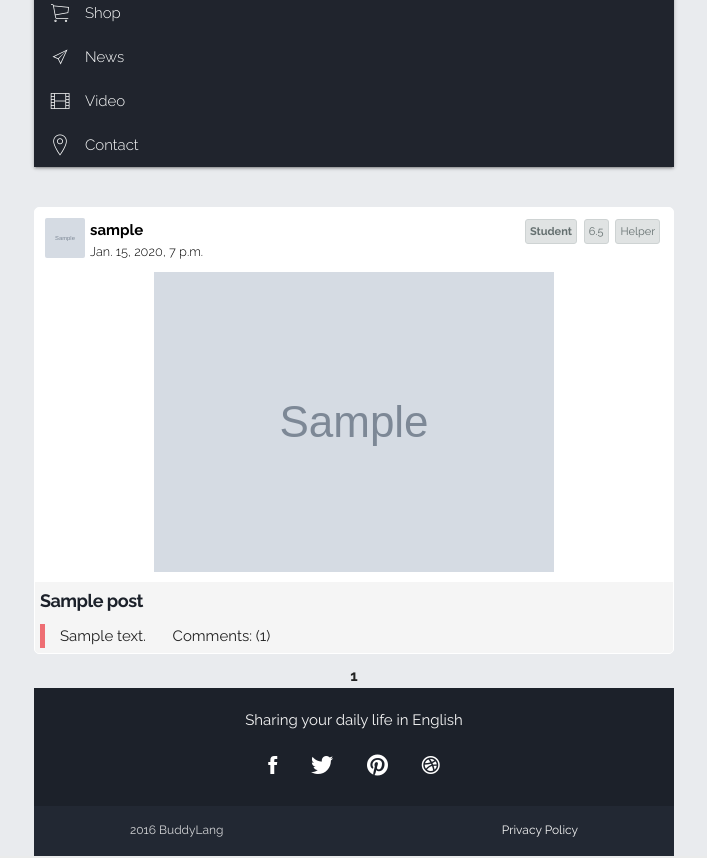
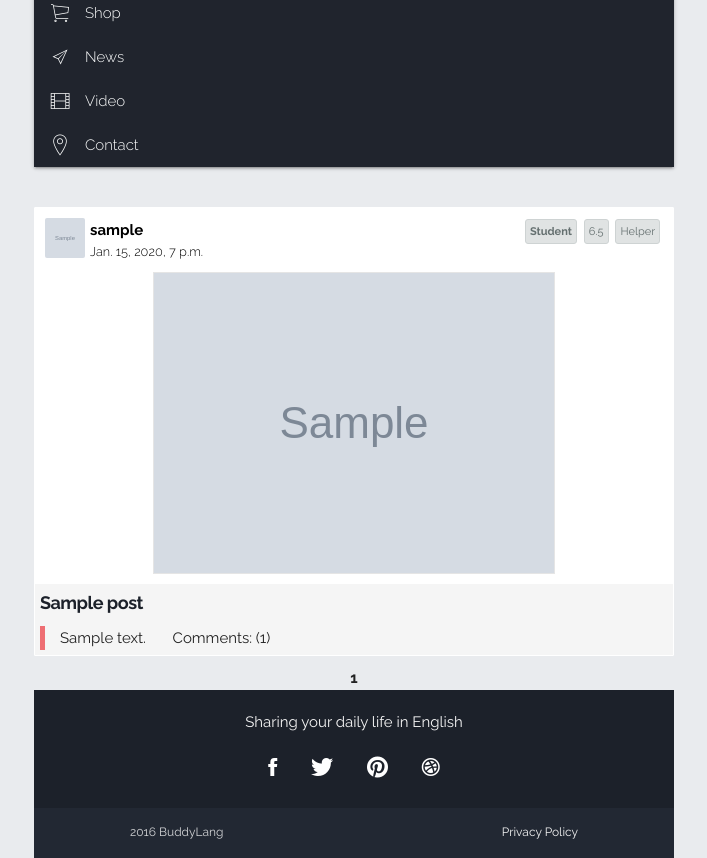
Before and after one commit to jujbob/my-first-blog, a Django app: page / in a window 1280 px wide. Shown: the part 496-1354 px from the top of the page, without its empty margins (286-993 px from the left). Run offline with Django 3.2, Linux system fonts and the light colour scheme; tables that the repository leaves empty hold one stand-in row (values such as "Sample post"); grey boxes marked "Sample" are stand-in pictures; some libraries are stand-ins or nearby versions.

Commit message:
changing profile image

```diff
--- a/WebApps/static/css/style.css
+++ b/WebApps/static/css/style.css
@@ -1201,10 +1201,11 @@ textarea.materialize-textarea {
 
 /* Card */
 .card {
-  margin: 0 0 1rem 0;
-  border-radius: 0;
-  box-shadow: none;
-  overflow: auto;
+    margin: 0 0 1rem 0;
+    border-radius: 0;
+    box-shadow: none;
+    overflow: auto;
+    border: 1px solid rgba(0, 0, 0, .1);
 }
 .card .media-top-object {
   padding: 1rem;
@@ -1245,6 +1246,12 @@ textarea.materialize-textarea {
 }
 .card .image {
   position: relative;
+}
+.card .content-image {
+    position: relative;
+    width: auto;
+    margin: 0 auto;
+    border: 1px solid rgba(0, 0, 0, .1);
 }
 
 /* Gallery Card */
--- a/WebApps/templates/blog/post_detail.html
+++ b/WebApps/templates/blog/post_detail.html
@@ -22,7 +22,7 @@
                     <div class="swiper-wrapper" style="margin: auto;" >
                         {% for resource in post.resources.all %}
                             <div class="swiper-slide">
-                                <img style=" width: auto; margin: 0 auto;" src="/medias/{{ resource.image_file }}" alt="">
+                                <img style="width: auto; margin: 0 auto; border: 1px solid rgba(0, 0, 0, .1);" src="/medias/{{ resource.image_file }}" alt="">
                             </div>
                         {% endfor %}
                     </div>
--- a/WebApps/templates/blog/post_list.html
+++ b/WebApps/templates/blog/post_list.html
@@ -7,7 +7,7 @@
 
         {% for post in posts %}
 
-            <div class="card" style="border:1px solid white; border-radius: 5px">
+            <div class="card" style="border:1px solid white; border-radius: 1px">
                 <div class="header-hover m-10">
                     <a href="/auth/profile/{{ post.author.pk }}"><img class="avatar_left" style="float: left" src="/medias/{{ post.author.small_image_url }}" alt=""></a>
                     <div>
@@ -26,7 +26,7 @@
                 <a href="{% url 'post_detail' pk=post.pk %}">
                 <div class="image m-10">
                     {% if post.resources.first.image_file %}
-                        <img style="width: auto; margin: 0 auto;" src="/medias/{{ post.resources.first.image_file }}" alt="">
+                        <img class="content-image" src="/medias/{{ post.resources.first.image_file }}" alt="">
                         <div class="opacity-overlay-top"></div>
                     {% else %}
 
--- a/WebApps/templates/blog/profile.html
+++ b/WebApps/templates/blog/profile.html
@@ -70,7 +70,7 @@
                         <a href="{% url 'post_detail' pk=post.pk %}">
                             <div class="image m-10 center" >
                                 {% if post.resources.first.image_file %}
-                                    <img style="width: auto; margin: 0 auto;" src="/medias/{{ post.resources.first.image_file }}" alt="">
+                                    <img class="content-image" src="/medias/{{ post.resources.first.image_file }}" alt="">
                                     <div class="opacity-overlay-top"></div>
                                 {% else %}
 
--- a/authentication/models.py
+++ b/authentication/models.py
@@ -2,8 +2,10 @@
 
 from django.contrib.auth.models import AbstractBaseUser, BaseUserManager, PermissionsMixin
 from django.core import validators
+from django.core.files.base import ContentFile
 from django.core.mail import send_mail
 from django.db import models
+from sorl.thumbnail import get_thumbnail
 
 
 class AccountManager(BaseUserManager):
@@ -90,6 +92,16 @@ class Account(AbstractBaseUser, PermissionsMixin):
         else:
             return "image/profile/default_profile.jpg"
 
+    def save(self, *args, **kwargs):
+        if not self.id:
+            super(Account, self).save(*args, **kwargs)
+            standard_width = 100
+            standard_height = 100
+            result_size = str(standard_width)+'x'+str(standard_height)
+            resized = get_thumbnail(self.image_file, result_size, quality=90, format='JPEG')
+            self.image_file.save(resized.name, ContentFile(resized.read()), True)
+        super(Account, self).save(*args, **kwargs)
+
     def delete_image(self, *args, **kwargs):
         self.small_image.delete()
 #        super(Account, self).delete(*args, **kwargs)
```
